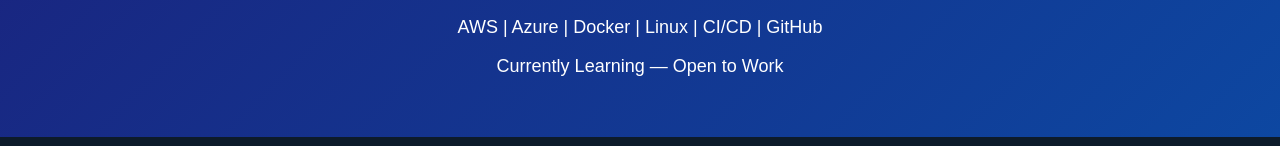
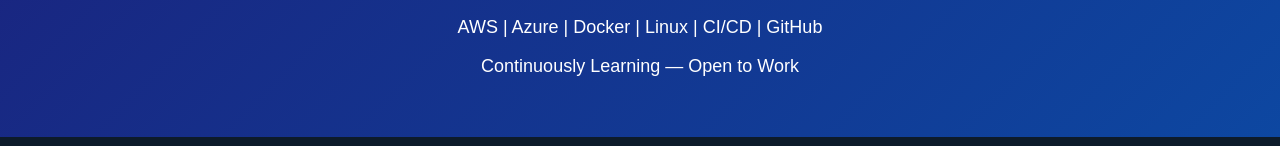
Before and after one commit to Syed-2050/My-personal-Cloud-portfolio-website, a plain HTML site: page index.html in a window 1280 px wide. Shown: the part 156-302 px from the top of the page. Drawn offline with Linux system fonts and the light colour scheme.

Commit message:
test auto deploy

```diff
--- a/index.html
+++ b/index.html
@@ -130,7 +130,7 @@
         <h2>Cloud Engineer | DevOps | SRE</h2>
         <p>AWS | Azure | Docker | Linux | CI/CD | GitHub</p>
         <br>
-        <p>Currently Learning — Open to Work</p>
+        <p>Continuously Learning — Open to Work</p>
     </header>
 
     <section class="skills">
```
Also changed, not shown: 1 other file.
